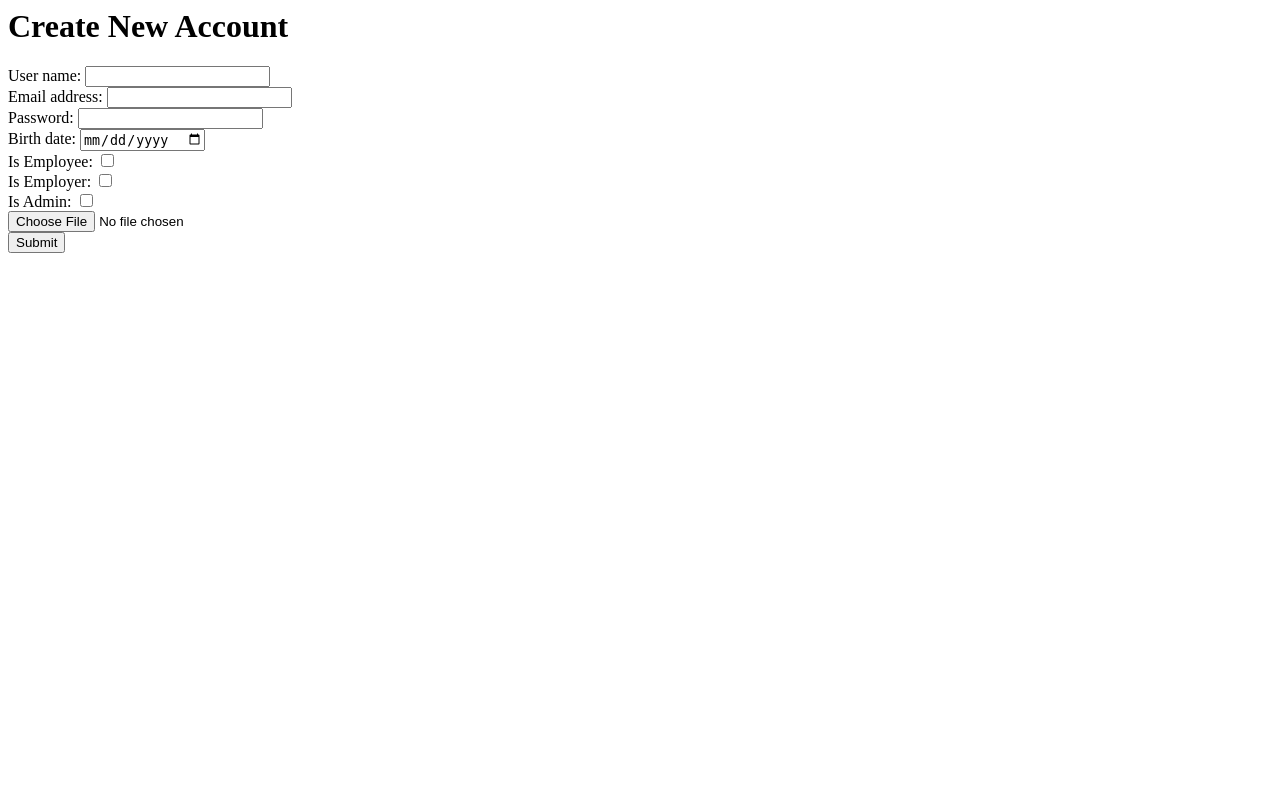
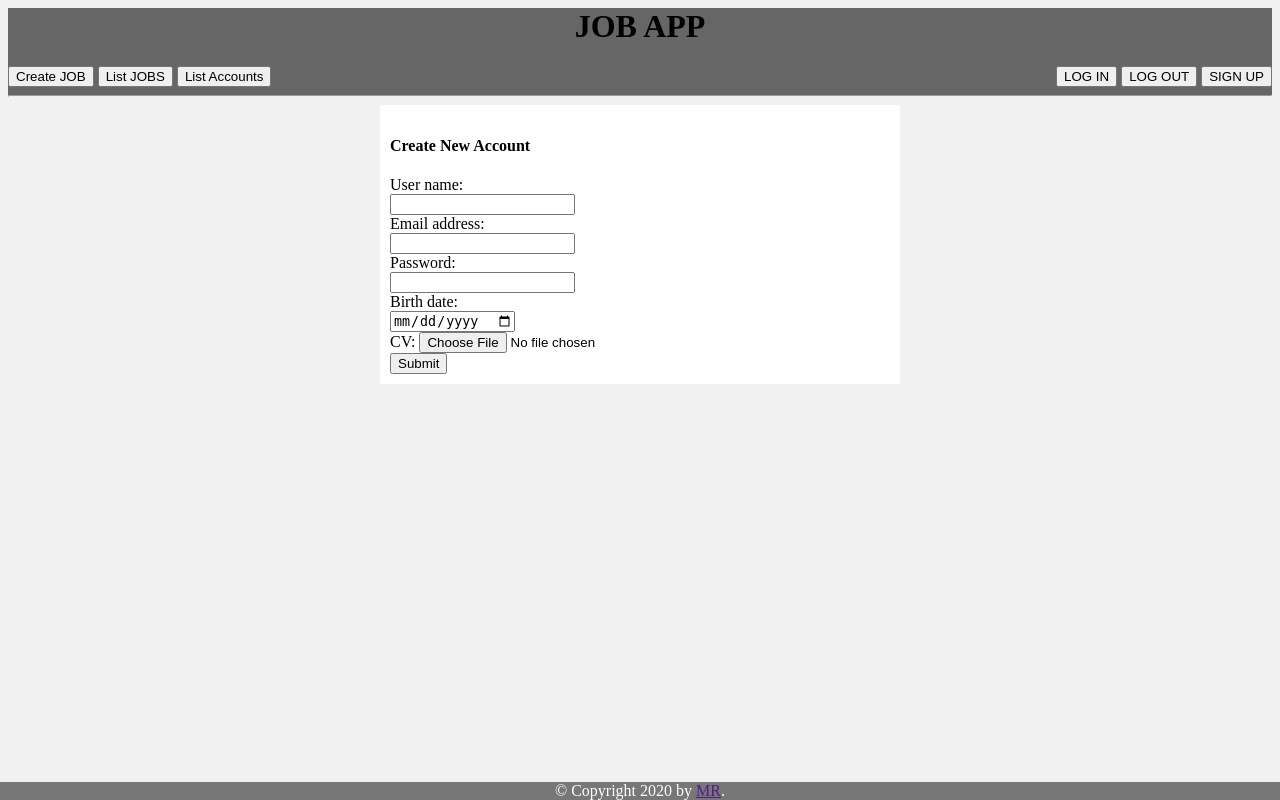
Before and after one commit to MahmoudRizk/job_adv, a Flask app: template templates/account_form_view.html in a window 1280 px wide. Run offline with Flask 2, Linux system fonts and the light colour scheme; the template is opened without the code that fills it, so the values that code supplies are empty.

Commit message:
Add base html page and css

```diff
--- /dev/null
+++ b/static/css/main.css
@@ -0,0 +1,28 @@
+body {
+  background-color: #f1f1f1;
+}
+
+#header {
+  background-color: #666;
+}
+
+#footer{
+  background-color: #777;
+  position: fixed;
+  left: 0;
+  bottom: 0;
+  width: 100%;
+  color: white;
+  text-align: center;
+}
+
+.topnav-right {
+  float: right;
+}
+
+form {
+  max-width: 500px;
+  margin: auto;
+  background: white;
+  padding: 10px;
+}
--- a/templates/account_form_view.html
+++ b/templates/account_form_view.html
@@ -1,21 +1,16 @@
-<html>
-  <body>
-    <h1>Create New Account</h1>
+{% extends "base.html"%}
+{% block content %}
     <form name="new_account_form" action="{{ url_for('account_create') }}" onsubmit="return(validateForm())" method="post" enctype="multipart/form-data">
-      <label for="user_name">User name:</label>
+      <h4>Create New Account</h4>
+      <label for="user_name">User name:</label><br>
       <input type="text" id="user_name" name="user_name" required><br>
-      <label for="email_address">Email address:</label>
+      <label for="email_address">Email address:</label><br>
       <input type="text" id="email_address" name="email_address" required><br>
-      <label for="password">Password:</label>
+      <label for="password">Password:</label><br>
       <input type="password" id="password" name="password" required><br>
-      <label for="birthday">Birth date:</label>
+      <label for="birthday">Birth date:</label><br>
       <input type="date" id="birth_date" name="birth_date" required><br>
-      <label for="is_employee">Is Employee:</label>
-      <input type="checkbox" id="is_employee" name="is_employee"><br>
-      <label for="is_employer">Is Employer:</label>
-      <input type="checkbox" id="is_employer" name="is_employer"><br>
-      <label for="is_admin">Is Admin:</label>
-      <input type="checkbox" id="is_admin" name="is_admin"><br>
+      <label for="cv">CV:</label>
       <input type="file" id="cv" name="cv" required><br>
       <input type="submit" value="Submit">
     </form>
@@ -29,11 +24,11 @@
         return true;
       }
       function checkValideEmail(){
+        function validateForm(){
         email = document.getElementById('email_address').value;
         re = /^(([^<>()\[\]\\.,;:\s@"]+(\.[^<>()\[\]\\.,;:\s@"]+)*)|(".+"))@((\[[0-9]{1,3}\.[0-9]{1,3}\.[0-9]{1,3}\.[0-9]{1,3}\])|(([a-zA-Z\-0-9]+\.)+[a-zA-Z]{2,}))$/;
         return re.test(String(email).toLowerCase());
       }
-      function validateForm(){
         is_valid = true;
         if(!checkValideEmail()){
           is_valid = false;
@@ -46,5 +41,4 @@
         return is_valid;
       }
     </script>
-  </body>
-</html>
+{% endblock %}
--- /dev/null
+++ b/templates/base.html
@@ -0,0 +1,35 @@
+<html>
+  <head>
+    {% block head %}
+      <title>JOB APPLICATION</title>
+      <link rel="stylesheet" href="{{ url_for('static', filename='css/main.css') }}">
+    {% endblock %}
+  </head>
+  <body>
+    <div id="header">
+      <h1 style="text-align: center;">JOB APP</h1>
+      <nav class="topnav">
+        <button onclick="redirect('job/create')" type="button" name="create_job">Create JOB</button>
+        <button onclick="redirect('job')" type="button" name="show_job">List JOBS</button>
+        <button onclick="redirect('account')" type="button" name="show_job">List Accounts</button>
+        <div class="topnav-right">
+          <button onclick="redirect('login')" type="button" name="log_in">LOG IN</button>
+          <button onclick="redirect('logout')" type="button" name="log_out">LOG OUT</button>
+          <button onclick="redirect('account/create')" type="button" name="create_account">SIGN UP</button>
+        </div>
+      </nav>
+      <hr>
+    </div>
+    <div id="content">{% block content %}{% endblock %}</div>
+    <div id="footer">
+      {% block footer %}
+      &copy; Copyright 2020 by <a href="">MR</a>.
+      {% endblock %}
+    </div>
+  </body>
+  <script>
+    function redirect(path){
+        location.pathname = path;
+    }
+  </script>
+</html>
--- a/templates/job_table_view.html
+++ b/templates/job_table_view.html
@@ -1,4 +1,5 @@
-<html>
+{% extends "base.html"%}
+{% block content %}
   <h1>Job List</h1>
   {% for row in rows %}
     <div id={{row.id}}>
@@ -9,4 +10,4 @@
       <hr>
     </div>
   {% endfor %}
-</html>
+{% endblock %}
```
Also changed, not shown: templates/account_table_view.html (+3 -5 lines), templates/job_form_view.html (+4 -3 lines), templates/login.html (+4 -3 lines).
